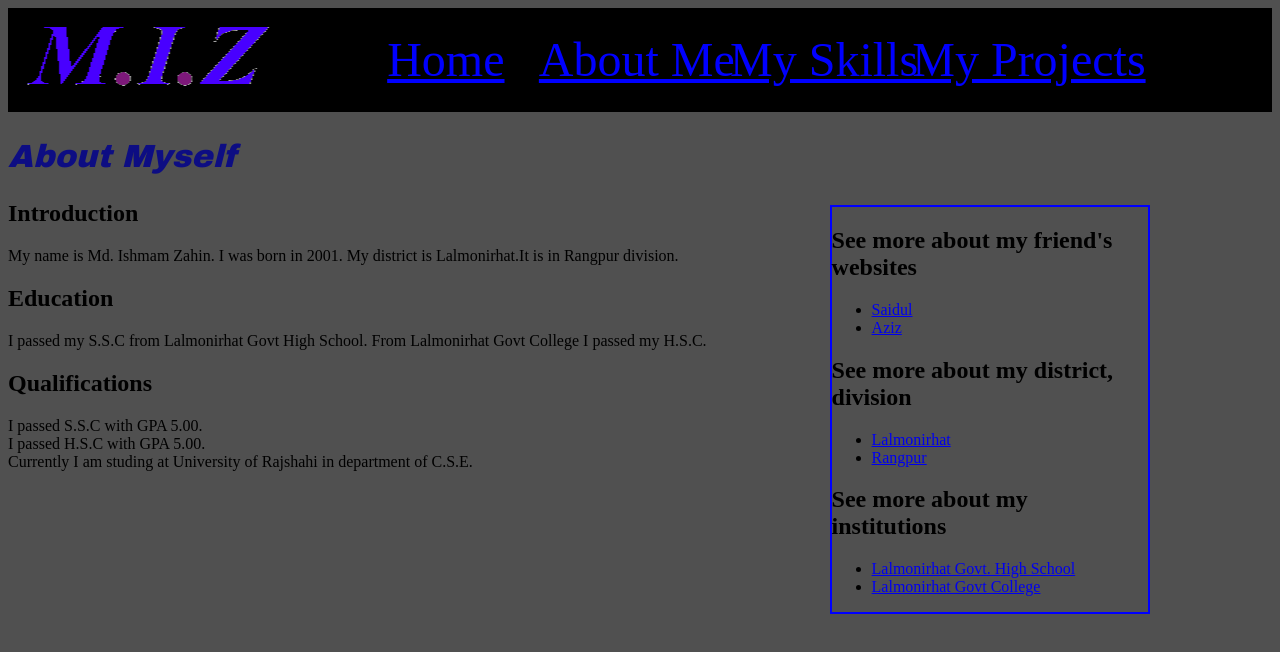
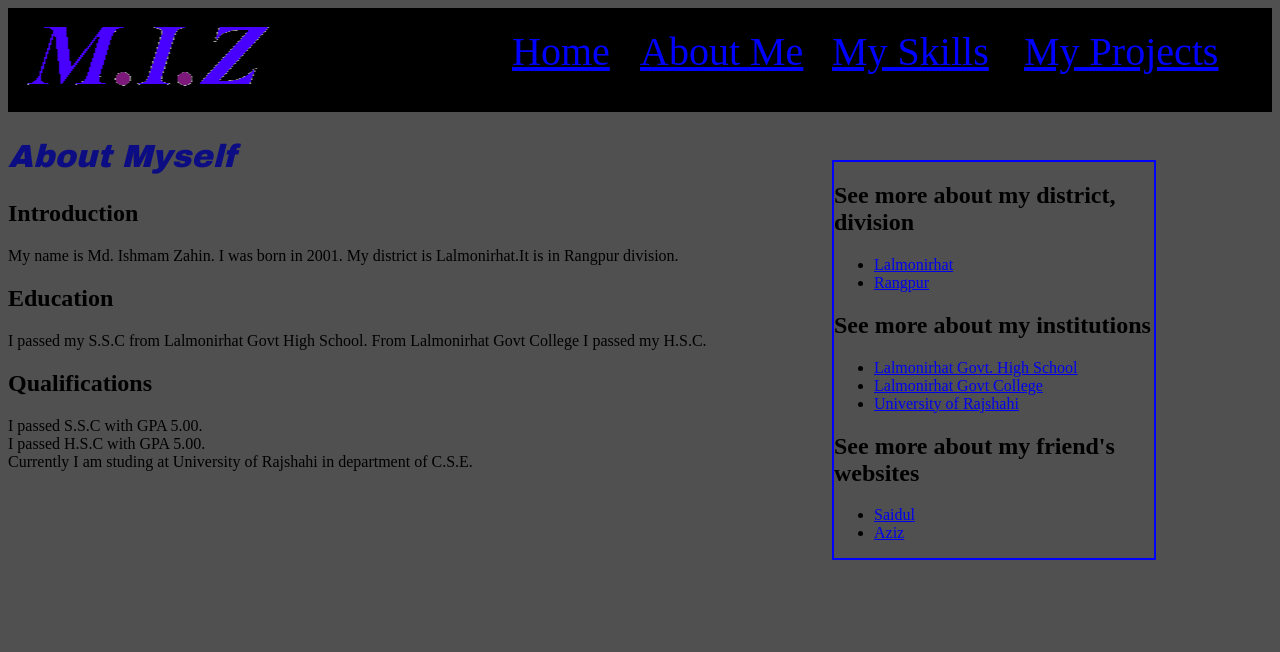
Before and after one commit to Ishmam-Zahin/My-Portfolio-Website, a plain HTML site: page AboutMe/index.html in a window 1280 px wide. Drawn offline with Linux system fonts and the light colour scheme.

Commit message:
changed css

```diff
--- a/AboutMe/index.html
+++ b/AboutMe/index.html
@@ -48,14 +48,8 @@
                     </p>
                 </section>
             </div>
+
             <aside role="complementary">
-                <h2>See more about my friend's websites</h2>
-                <nav>
-                    <ul>
-                        <li><a href="saidul">Saidul</a></li>
-                        <li><a href="aziz">Aziz</a></li>
-                    </ul>
-                </nav>
                 <h2>See more about my district, division</h2>
                 <nav>
                     <ul>
@@ -68,6 +62,14 @@
                     <ul>
                         <li><a href="saidul">Lalmonirhat Govt. High School</a></li>
                         <li><a href="aziz">Lalmonirhat Govt College</a></li>
+                        <li><a href="university of rajshahi">University of Rajshahi</a></li>
+                    </ul>
+                </nav>
+                <h2>See more about my friend's websites</h2>
+                <nav>
+                    <ul>
+                        <li><a href="saidul">Saidul</a></li>
+                        <li><a href="aziz">Aziz</a></li>
                     </ul>
                 </nav>
             </aside>
--- a/styles/aboutMe.css
+++ b/styles/aboutMe.css
@@ -6,11 +6,8 @@ h1{
     color: rgb(13, 13, 131);
     font-style: italic;
 }
-article{
-    position: relative;
-}
 article div{
-    width: 65%;
+    width: 60%;
 }
 article aside{
     width: 25%;
--- a/styles/banner.css
+++ b/styles/banner.css
@@ -9,34 +9,32 @@ header{
     background-color: rgb(0, 0, 0);
 }
 
-header section.logo{
+header section.image{
     width: 20%;
 }
-
-header section.links{
-    width: 60%;
-    position: relative;
-    left: 30%;
-    bottom: 5em;
-}
 #home{
-    font-size: 300%;
+    font-size: 250%;
     position: absolute;
+    left: 40%;
+    top: 3.5%;
 }
 #aboutMe{
-    font-size: 300%;
+    font-size: 250%;
     position: absolute;
-    left: 20%;
+    left: 50%;
+    top: 3.5%;
 }
 #skills{
-    font-size: 300%;
+    font-size: 250%;
     position: absolute;
-    right: 30%;
+    left: 65%;
+    top: 3.5%;
 }
 #projects{
-    font-size: 300%;
+    font-size: 250%;
     position: absolute;
-    right: 0%;
+    left: 80%;
+    top: 3.5%;
 }
 header section.links nav a:link{
     color: blue;
--- a/styles/home.css
+++ b/styles/home.css
@@ -12,6 +12,7 @@
     font-size: 300%;
     top: 30%;
     left: 10%;
+    width: 40%;
 }
 #footer{
     position: absolute;
```
